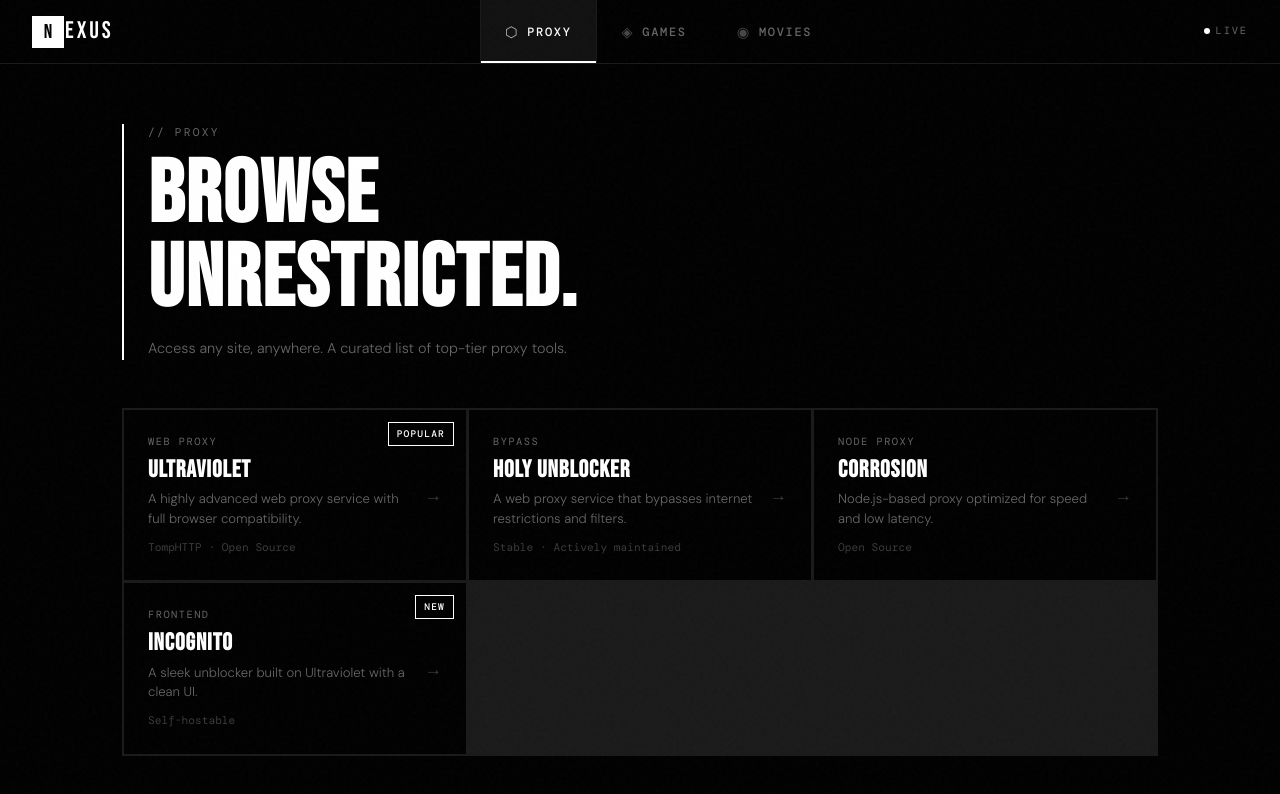
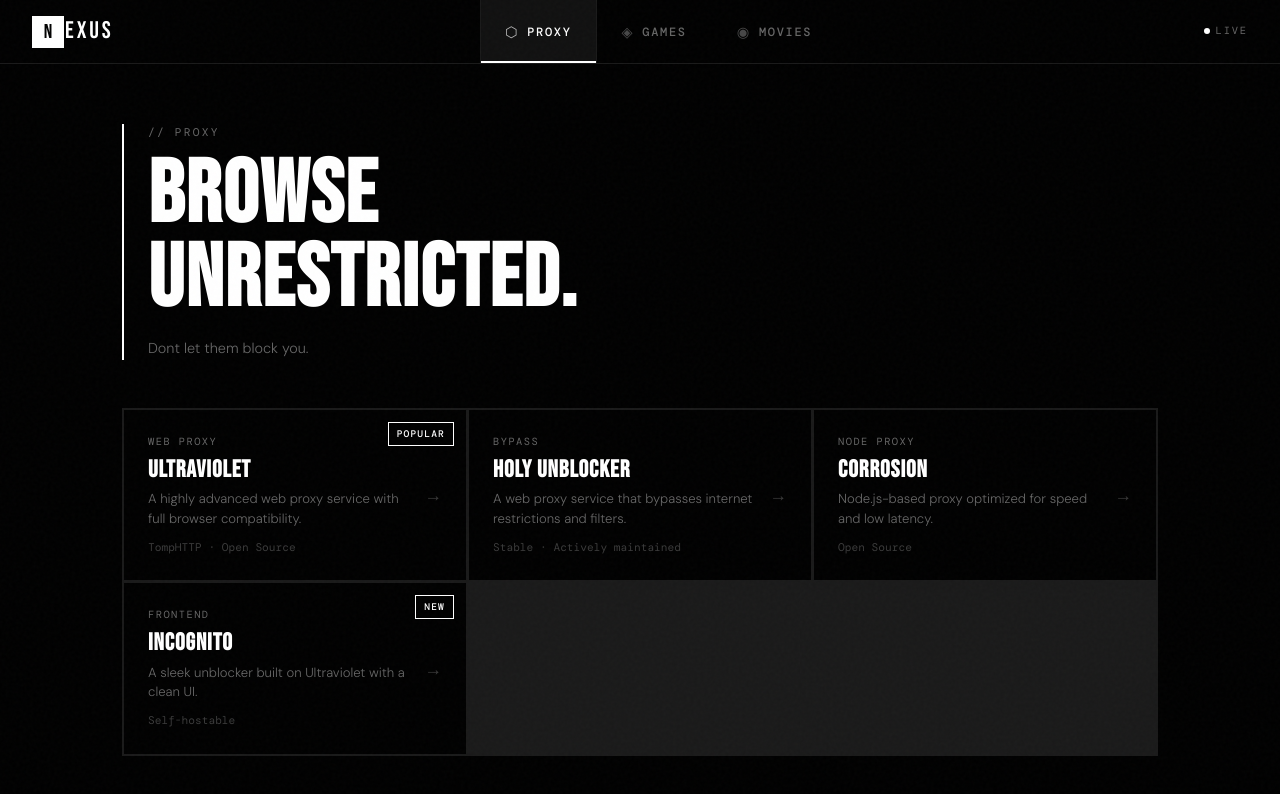
Before and after one commit to vamp17384-ops/StanNetwork, a React (Vite) app: page / in a window 1280 px wide. Shown: the top 794 px of the page. Built offline with nearby package versions, Linux system fonts and the light colour scheme; a web font is replaced by a local one.

Commit message:
Update ProxyPage.jsx

```diff
--- a/src/pages/ProxyPage.jsx
+++ b/src/pages/ProxyPage.jsx
@@ -49,7 +49,7 @@ export default function ProxyPage() {
         <span className={styles.heroLabel}>// PROXY</span>
         <h1 className={styles.heroTitle}>Browse<br />Unrestricted.</h1>
         <p className={styles.heroSub}>
-          Access any site, anywhere. A curated list of top-tier proxy tools.
+          Dont let them block you.
         </p>
       </div>
 
```
